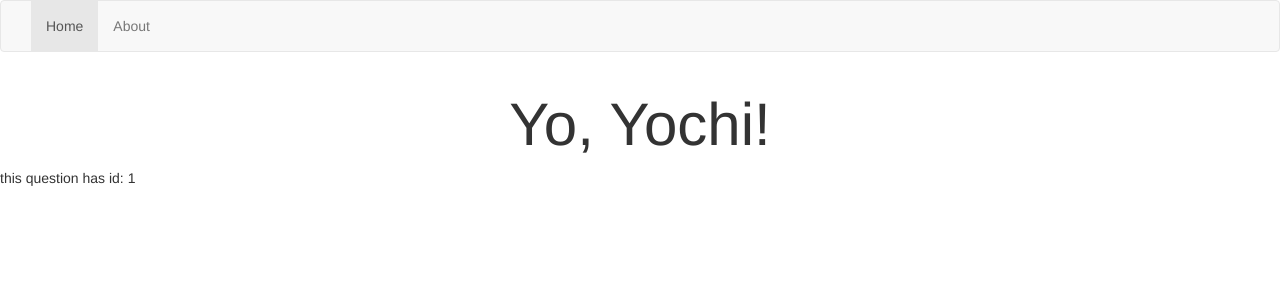
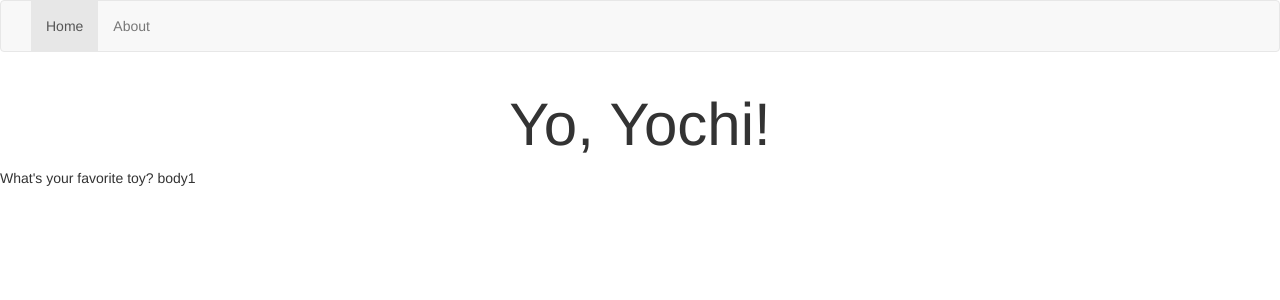
Before and after one commit to emilywatkins/yo-yochi, an Angular app: page /questions/1 in a window 1280 px wide. Shown: the top 300 px of the page. Built offline with nearby package versions, Linux system fonts and the light colour scheme.

Commit message:
incorporate service functionality to display question properties in detail page.

```diff
--- a/src/app/question-detail/question-detail.component.html
+++ b/src/app/question-detail/question-detail.component.html
@@ -1,3 +1,4 @@
 <p>
-  this question has id: {{questionId}}
+  {{questionToDisplay.title}}
+  {{questionToDisplay.body}}
 </p>
--- a/src/app/question-detail/question-detail.component.ts
+++ b/src/app/question-detail/question-detail.component.ts
@@ -11,6 +11,8 @@ import { QuestionService } from '../question.service';
   providers: [QuestionService]
 })
 export class QuestionDetailComponent implements OnInit {
+  questionId: number;
+  questionToDisplay: Question;
 
   constructor(
     private route: ActivatedRoute,
@@ -22,8 +24,6 @@ export class QuestionDetailComponent implements OnInit {
     this.route.params.forEach((URLParameters) => {
       this.questionId = parseInt(URLParameters['id']);
     });
+    this.questionToDisplay = this.questionService.getQuestionById(this.questionId);
   }
-
-  questionId: number = null;
-
 }
```
